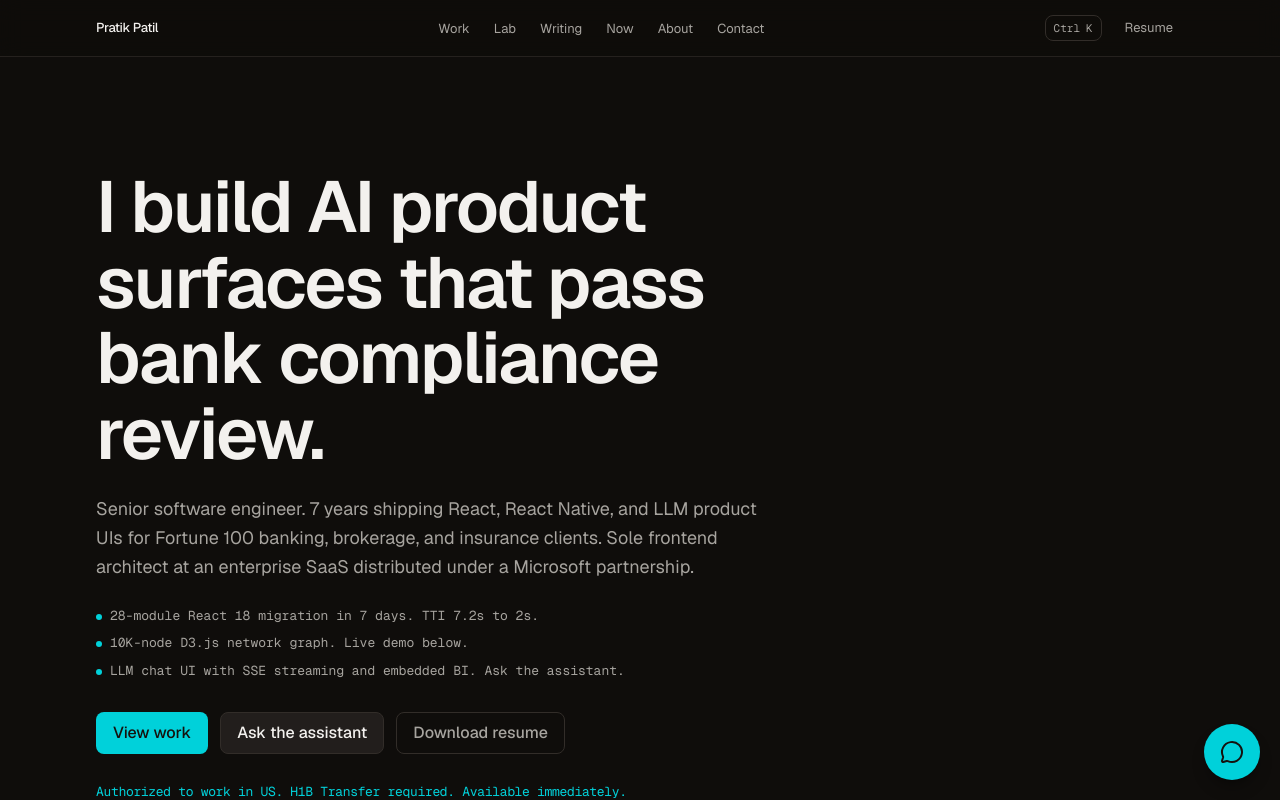
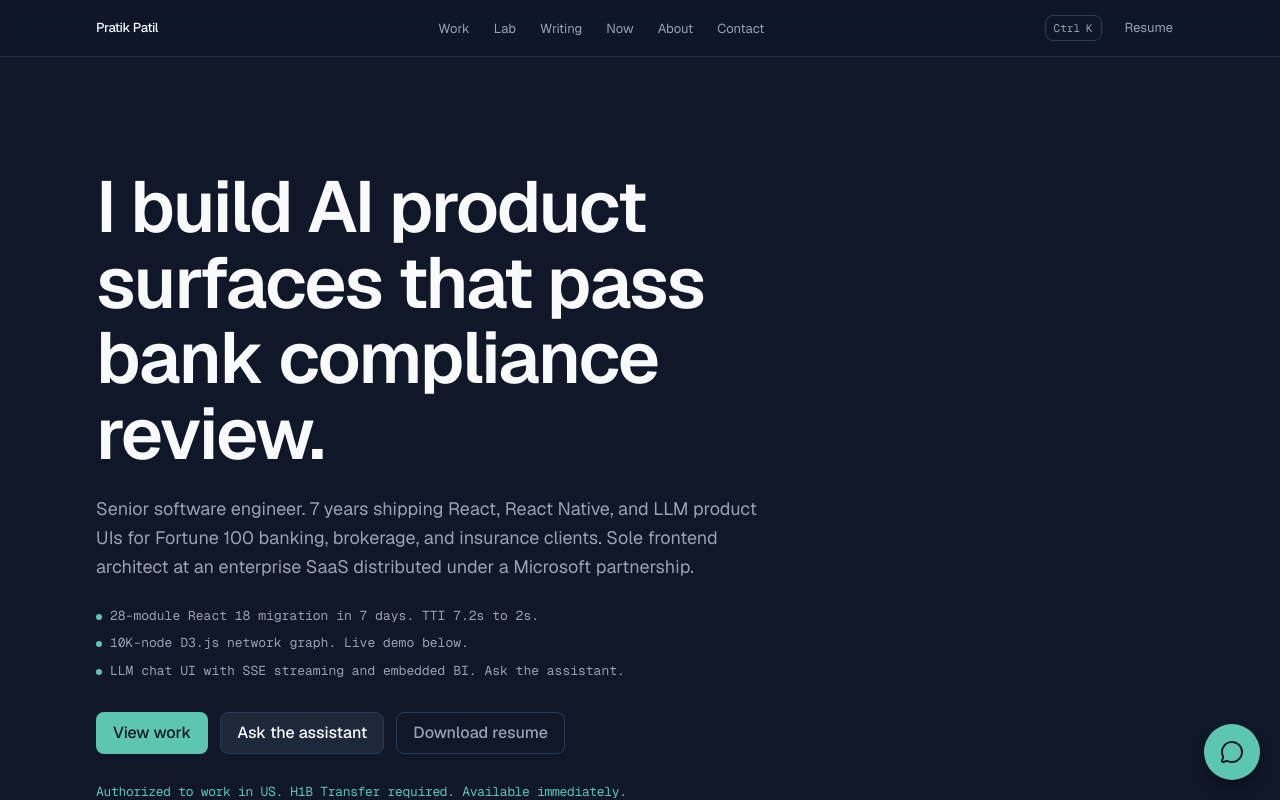
Before and after one commit to pratikpatil-ui/Portfolio, a Next.js app: page / in a window 1280 px wide. Shown: the top 800 px of the page. Built offline with nearby package versions, Linux system fonts and the light colour scheme.

Commit message:
feat: port v1 sage+gold palette and floating-shapes hero scene

```diff
--- a/package.json
+++ b/package.json
@@ -15,6 +15,8 @@
   },
   "dependencies": {
     "@google/generative-ai": "^0.24.1",
+    "@react-three/drei": "^10.7.7",
+    "@react-three/fiber": "^9.6.1",
     "@upstash/ratelimit": "^2.0.8",
     "@upstash/redis": "^1.38.0",
     "@vercel/analytics": "^2.0.1",
@@ -39,6 +41,7 @@
     "shiki": "^4.0.2",
     "sonner": "^2.0.7",
     "tailwind-merge": "^3.6.0",
+    "three": "^0.184.0",
     "zod": "^4.4.3"
   },
   "devDependencies": {
@@ -50,6 +53,7 @@
     "@types/node": "^20",
     "@types/react": "^19",
     "@types/react-dom": "^19",
+    "@types/three": "^0.184.1",
     "eslint": "^9",
     "eslint-config-next": "16.2.6",
     "eslint-config-prettier": "^10.1.8",
--- a/src/app/globals.css
+++ b/src/app/globals.css
@@ -4,20 +4,30 @@
 @custom-variant dark (&:where([data-theme='dark'], [data-theme='dark'] *));
 
 @theme {
-  --color-bg: oklch(0.16 0.005 60);
-  --color-surface: oklch(0.2 0.006 60);
-  --color-elevated: oklch(0.24 0.008 60);
-  --color-border: oklch(0.3 0.01 60);
-  --color-border-muted: oklch(0.25 0.008 60);
-  --color-fg: oklch(0.96 0.005 80);
-  --color-fg-muted: oklch(0.72 0.008 80);
-  --color-fg-subtle: oklch(0.55 0.008 80);
-  --color-accent: oklch(0.78 0.14 200);
-  --color-accent-fg: oklch(0.18 0.01 60);
-  --color-ai: oklch(0.82 0.13 75);
-  --color-warning: oklch(0.8 0.13 50);
-  --color-code-bg: oklch(0.22 0.008 60);
+  /* Sage + gold over deep navy (v1 archive palette) */
+  --color-bg: hsl(222 47% 11%);
+  --color-surface: hsl(217 33% 15%);
+  --color-elevated: hsl(217 33% 17%);
+  --color-border: hsl(217 33% 25%);
+  --color-border-muted: hsl(217 33% 20%);
+  --color-fg: hsl(210 17% 98%);
+  --color-fg-muted: hsl(215 16% 65%);
+  --color-fg-subtle: hsl(215 16% 55%);
+  --color-accent: hsl(168 48% 57%);
+  --color-accent-fg: hsl(222 47% 11%);
+  --color-ai: hsl(41 85% 62%);
+  --color-warning: hsl(12 53% 65%);
+  --color-code-bg: hsl(217 33% 13%);
   --color-focus: var(--color-accent);
+
+  /* v1 raw tokens for components that prefer them directly */
+  --color-sage: hsl(168 48% 57%);
+  --color-sage-deep: hsl(162 33% 41%);
+  --color-gold: hsl(41 85% 62%);
+  --color-gold-hover: hsl(41 75% 53%);
+  --color-copper: hsl(28 48% 70%);
+  --color-rust: hsl(12 53% 65%);
+  --color-sage-wash: hsl(217 33% 14%);
 
   --font-display: 'Geist', system-ui, sans-serif;
   --font-body: 'Geist', system-ui, sans-serif;
@@ -40,18 +50,27 @@
 
 :root[data-theme='light'] {
   color-scheme: light;
-  --color-bg: oklch(0.98 0.005 80);
-  --color-surface: oklch(0.96 0.006 80);
-  --color-elevated: oklch(0.93 0.008 80);
-  --color-border: oklch(0.84 0.01 80);
-  --color-border-muted: oklch(0.9 0.008 80);
-  --color-fg: oklch(0.22 0.01 60);
-  --color-fg-muted: oklch(0.42 0.01 60);
-  --color-fg-subtle: oklch(0.6 0.01 60);
-  --color-accent: oklch(0.55 0.16 200);
-  --color-accent-fg: oklch(0.98 0.005 80);
-  --color-ai: oklch(0.62 0.16 75);
-  --color-code-bg: oklch(0.95 0.008 80);
+  --color-bg: hsl(40 25% 95%);
+  --color-surface: hsl(40 25% 97%);
+  --color-elevated: hsl(0 0% 100%);
+  --color-border: hsl(40 15% 85%);
+  --color-border-muted: hsl(40 15% 90%);
+  --color-fg: hsl(210 24% 16%);
+  --color-fg-muted: hsl(215 16% 47%);
+  --color-fg-subtle: hsl(215 16% 60%);
+  --color-accent: hsl(162 33% 41%);
+  --color-accent-fg: hsl(0 0% 100%);
+  --color-ai: hsl(41 85% 62%);
+  --color-warning: hsl(12 53% 58%);
+  --color-code-bg: hsl(40 25% 92%);
+
+  --color-sage: hsl(162 33% 41%);
+  --color-sage-deep: hsl(162 33% 32%);
+  --color-gold: hsl(41 85% 62%);
+  --color-gold-hover: hsl(41 75% 53%);
+  --color-copper: hsl(28 48% 65%);
+  --color-rust: hsl(12 53% 58%);
+  --color-sage-wash: hsl(157 35% 91%);
 }
 
 html,
--- a/src/app/page.tsx
+++ b/src/app/page.tsx
@@ -1,6 +1,6 @@
 import Link from 'next/link'
 import { Container } from '@/components/layout/container'
-import { Starfield } from '@/components/hero/starfield'
+import { FloatingSceneLazy } from '@/components/hero/floating-scene-lazy'
 import { MetricStrip } from '@/components/home/metric-strip'
 import { VisaCaption } from '@/components/home/visa-caption'
 import { TeaserCard } from '@/components/home/teaser-card'
@@ -54,7 +54,7 @@ export default function HomePage() {
   return (
     <>
       <section className="relative overflow-hidden">
-        <Starfield />
+        <FloatingSceneLazy />
         <Container size="wide" className="py-20 sm:py-28">
           <div className="flex max-w-3xl flex-col gap-6">
             <h1 className="text-hero text-[var(--color-fg)]">
--- /dev/null
+++ b/src/components/hero/floating-code-scene.tsx
@@ -0,0 +1,70 @@
+'use client'
+
+import { useRef } from 'react'
+import { Canvas, useFrame } from '@react-three/fiber'
+import { Float, MeshDistortMaterial } from '@react-three/drei'
+import * as THREE from 'three'
+
+function FloatingShape({
+  position,
+  color,
+  size = 1,
+}: {
+  position: [number, number, number]
+  color: string
+  size?: number
+}) {
+  const meshRef = useRef<THREE.Mesh>(null)
+
+  useFrame(() => {
+    if (meshRef.current) {
+      meshRef.current.rotation.x += 0.002
+      meshRef.current.rotation.y += 0.003
+    }
+  })
+
+  return (
+    <Float
+      speed={2}
+      rotationIntensity={0.5}
+      floatIntensity={0.5}
+      floatingRange={[-0.5, 0.5]}
+    >
+      <mesh ref={meshRef} position={position}>
+        <octahedronGeometry args={[size, 0]} />
+        <MeshDistortMaterial
+          color={color}
+          attach="material"
+          distort={0.3}
+          speed={2}
+          roughness={0.2}
+          metalness={0.8}
+        />
+      </mesh>
+    </Float>
+  )
+}
+
+export function FloatingCodeScene() {
+  return (
+    <div className="pointer-events-none absolute inset-0 -z-10">
+      <Canvas
+        camera={{ position: [0, 0, 8], fov: 45 }}
+        gl={{ alpha: true, antialias: true }}
+        dpr={[1, 2]}
+      >
+        <ambientLight intensity={0.5} />
+        <directionalLight position={[10, 10, 5]} intensity={1} />
+        <pointLight position={[-10, -10, -5]} intensity={0.5} color="#5FCCBA" />
+
+        <FloatingShape position={[-3, 2, 0]} color="#4C8572" size={0.8} />
+        <FloatingShape position={[3, -2, -1]} color="#F2B647" size={0.6} />
+        <FloatingShape position={[-2, -1.5, -2]} color="#5FCCBA" size={0.7} />
+        <FloatingShape position={[2.5, 1.5, -1.5]} color="#D4A373" size={0.5} />
+        <FloatingShape position={[0, 0, -3]} color="#C97A5F" size={0.9} />
+        <FloatingShape position={[-1, 3, -1]} color="#4C8572" size={0.4} />
+        <FloatingShape position={[1, -3, -2.5]} color="#F2B647" size={0.6} />
+      </Canvas>
+    </div>
+  )
+}
--- /dev/null
+++ b/src/components/hero/floating-scene-lazy.tsx
@@ -0,0 +1,12 @@
+'use client'
+
+import dynamic from 'next/dynamic'
+
+const FloatingCodeScene = dynamic(
+  () => import('./floating-code-scene').then((m) => m.FloatingCodeScene),
+  { ssr: false },
+)
+
+export function FloatingSceneLazy() {
+  return <FloatingCodeScene />
+}
--- a/src/components/layout/section.tsx
+++ b/src/components/layout/section.tsx
@@ -1,10 +1,10 @@
-import { type ElementType, type ReactNode } from 'react'
+import { createElement, type ElementType, type ReactNode } from 'react'
 import { cn } from '@/lib/cn'
 
 export function Section({
   children,
   className,
-  as: Tag = 'section',
+  as = 'section',
   id,
 }: {
   children: ReactNode
@@ -12,9 +12,9 @@ export function Section({
   as?: ElementType
   id?: string
 }) {
-  return (
-    <Tag id={id} className={cn('py-16 sm:py-24', className)}>
-      {children}
-    </Tag>
+  return createElement(
+    as,
+    { id, className: cn('py-16 sm:py-24', className) },
+    children,
   )
 }
```
Also changed, not shown: 1 other file (tests, documents, lock files or other folders).
